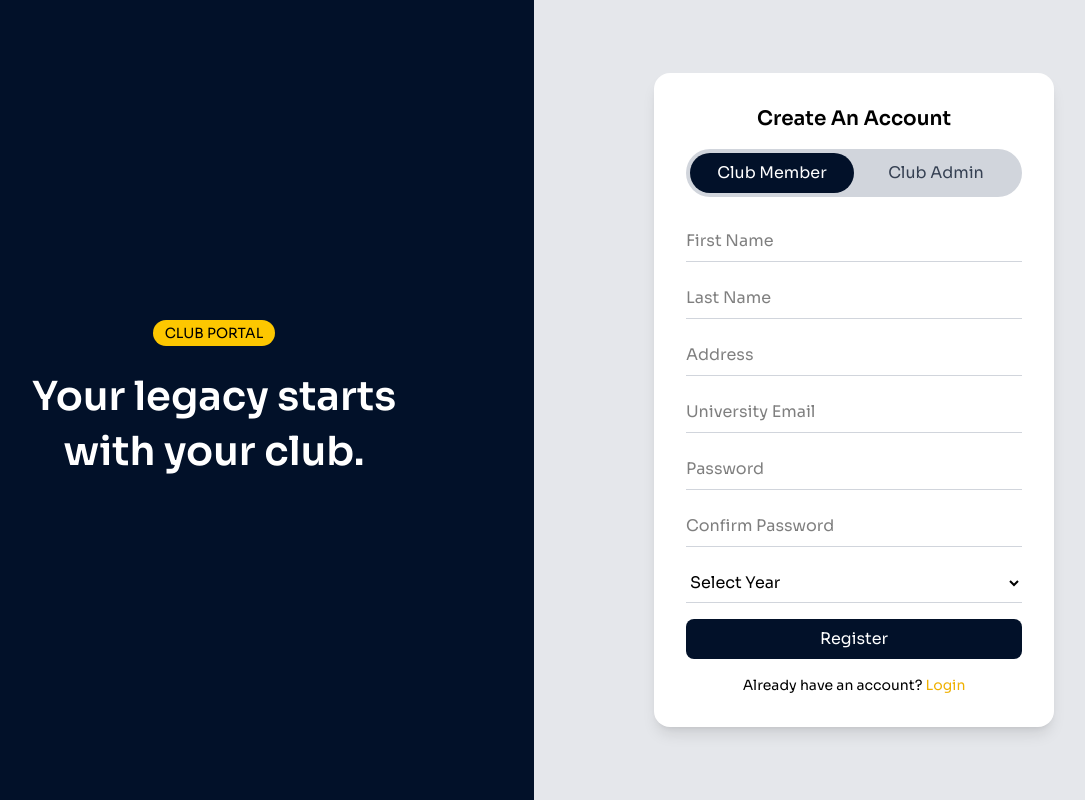
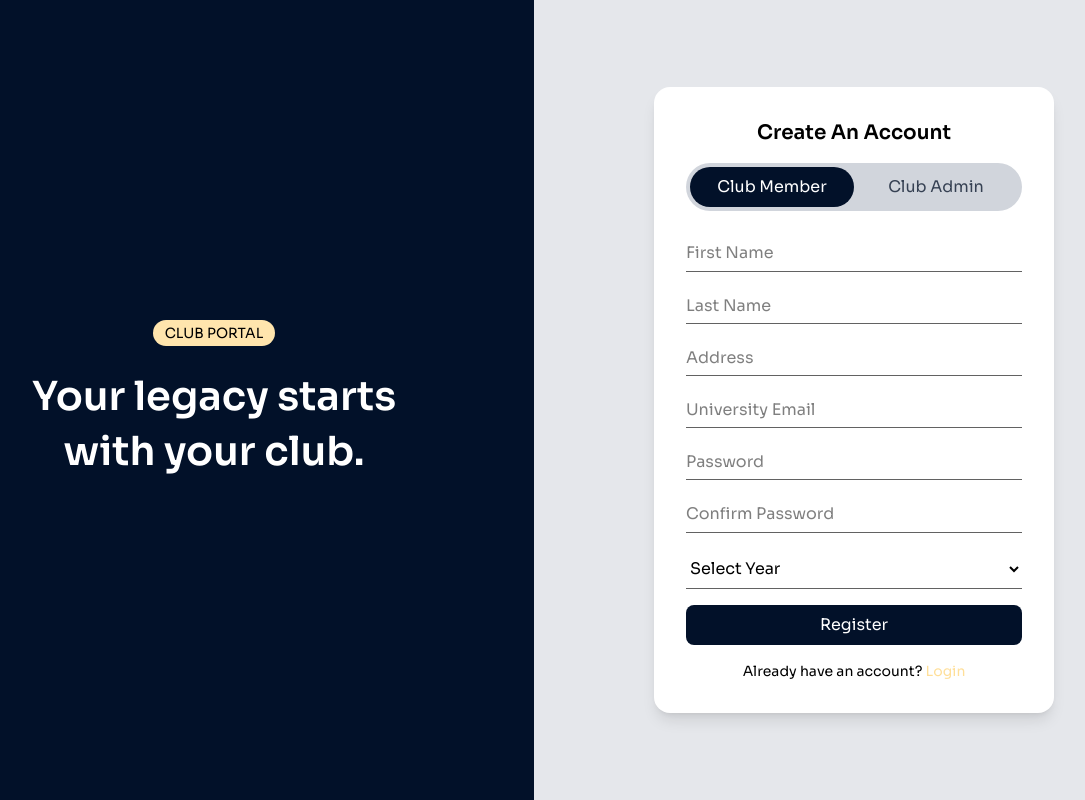
Before and after one commit to HashanSudeera/University-Club-Management-System, a React (Vite) app in the folder interface/: page /register in a window 1280 px wide. Shown: the whole page, without its empty margins (106-1191 px from the left). Built offline with nearby package versions, Linux system fonts and the light colour scheme; no server answers.

Commit message:
add theme

```diff
--- a/interface/src/index.css
+++ b/interface/src/index.css
@@ -1,10 +1,82 @@
 @import url('https://fonts.googleapis.com/css2?family=Sora:wght@100..800&display=swap');
 @import "tailwindcss";
 
-@theme{
-  --font-sora:"Sora", sans-serif;
+@theme {
+  /* Set Sora as the default sans-serif font */
+  --font-sans: "Sora", sans-serif;
+
+  /* Typography: Sizes and Line Heights (120% = 1.2) */
+  --text-h1: 60px;
+  --text-h1--line-height: 1.2;
+
+  --text-h2: 46px;
+  --text-h2--line-height: 1.2;
+
+  --text-h3: 35px;
+  --text-h3--line-height: 1.2;
+
+  --text-h4: 27px;
+  --text-h4--line-height: 1.2;
+
+  --text-h5: 21px;
+  --text-h5--line-height: 1.2;
+
+  --text-large-body: 16px;
+  --text-large-body--line-height: 1.2;
+
+  --text-regular-body: 12px;
+  --text-regular-body--line-height: 1.2;
+
+  --text-caption: 9px;
+  --text-caption--line-height: 1.2;
+
+  /* Brand Colors: Blue */
+  --color-blue-50: #e6e8ec;
+  --color-blue-100: #b0b9c3;
+  --color-blue-200: #8a97a7;
+  --color-blue-300: #55687e;
+  --color-blue-400: #344a65;
+  --color-blue-500: #011d3f;
+  --color-blue-600: #011a39;
+  --color-blue-700: #01152d;
+  --color-blue-800: #011023;
+  --color-blue-900: #000c1a;
+
+  /* Brand Colors: Yellow */
+  --color-yellow-50: #fffcf5;
+  --color-yellow-100: #fff5df;
+  --color-yellow-200: #fff0d0;
+  --color-yellow-300: #ffeabb;
+  --color-yellow-400: #ffe5ad;
+  --color-yellow-500: #ffdf99;
+  --color-yellow-600: #e8cb8b;
+  --color-yellow-700: #b59e6d;
+  --color-yellow-800: #8c7b54;
+  --color-yellow-900: #6b5e40;
+
+  /* Brand Colors: Grey */
+  --color-grey-50: #e8e8e8;
+  --color-grey-100: #b6b6b6;
+  --color-grey-200: #939393;
+  --color-grey-300: #626262;
+  --color-grey-400: #434343;
+  --color-grey-500: #141414;
+  --color-grey-600: #121212;
+  --color-grey-700: #0e0e0e;
+  --color-grey-800: #0b0b0b;
+  --color-grey-900: #080808;
+
+  /* Semantic Colors */
+  --color-error: #ee3131;
+  --color-success: #28e234;
+  --color-success-muted: #d9d9d9;
+  --color-warning: #f08a30;
+  --color-info: #415aff;
 }
 
-.input {
-  @apply w-full border-b border-gray-300 focus:outline-none focus:border-blue-900 py-2 bg-transparent;
+@layer components {
+  .input {
+    /* Notice: Changed border-gray-300 to border-grey-300 to use your specific token */
+    @apply w-full border-b border-grey-300 focus:outline-none focus:border-blue-900 py-2 bg-transparent text-large-body;
+  }
 }
```
